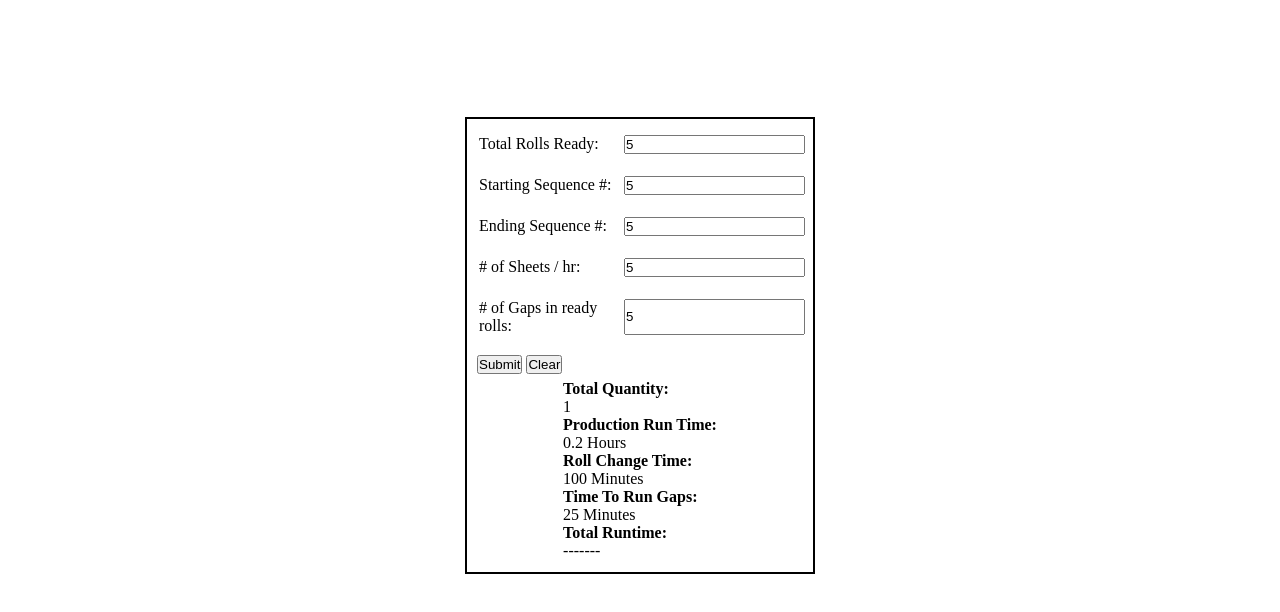
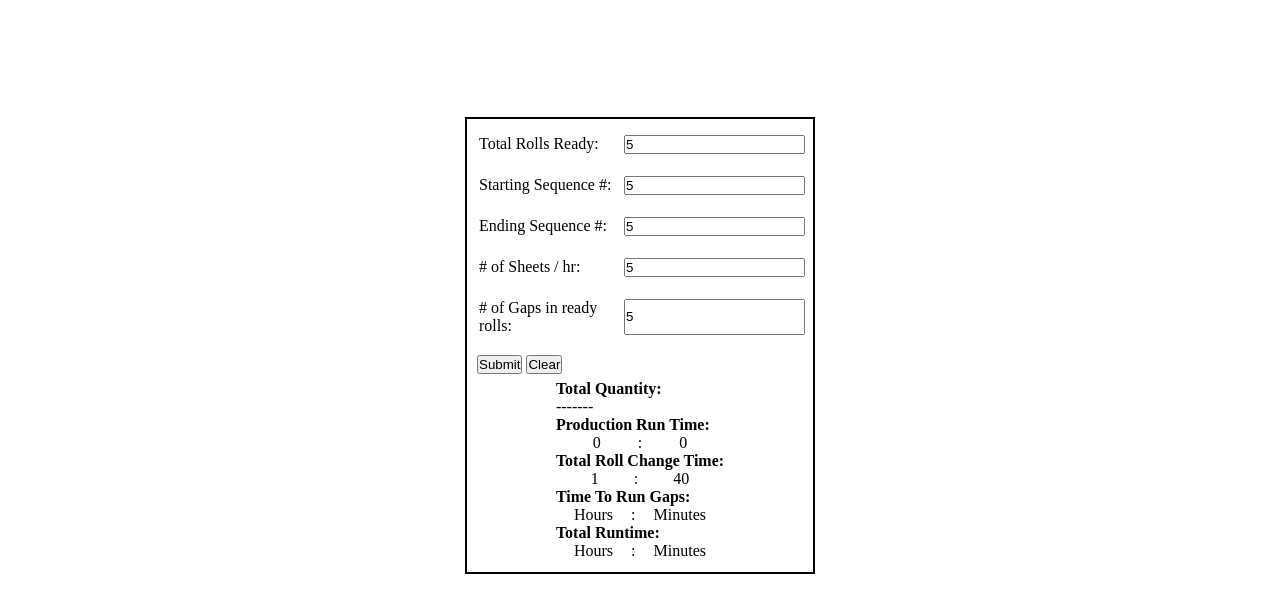
Before and after one commit to Jbugglin/rollr, a plain HTML site: page index.html in a window 1280 px wide. Both pictures are taken after typing "5", "5", "5", "5", "5" into the empty fields and a click on the button "Submit". Shown: the part 74-686 px from the top of the page. Drawn offline with Linux system fonts and the light colour scheme.

Commit message:
Big update
Overhauled the entirety of the JS. Taking a new approach with calculating the time to run production, gaps, roll changes, etc. Using global variables in order to be able to give a more exact total runtime to better estimations.

```diff
--- a/actions.js
+++ b/actions.js
@@ -1,59 +1,94 @@
 //Get value
-let totalReadyRolls = document.getElementById('totalReadyRolls');
+let totalRolls = document.getElementById('totalReadyRolls');
+let rollsReady = 0;
+let rollsHours = 0;
+let rollsMinutes = 0;
+
 let seqStart = document.getElementById('seqStart');
 let seqEnd = document.getElementById('seqEnd');
+let totalQty = 0;
+
 let prodVelo = document.getElementById('prodVelo');
+let prodHours = 0;
+let prodMinutes = 0;
+
 let numOfGaps = document.getElementById('numOfGaps');
+let gapHours = 0;
+let gapMinutes = 0;
 
+/**
+ *  Calculates the total time for gaps in the roll due to print errors.
+ *      Typically these take about 5-10 minutes to completely run out, but
+ *          for the scope of this project, we'll go with the former of the timings.
+ *              (user input for # of gaps in ready rolls) * 5...in minutes.
+ */
+function calcGapRun(){
+    console.log(numOfGaps.value);
+}
+
+/**
+ *  Calculates the total time for roll changes, this is the total rolls ready field.
+ *      1 roll change equals 20 minutes (may need to adjust based on estimated time).
+ *          (user input for total rolls ready) * 20...in minutes.
+ *              Once the total time exceeds 60 minutes, add up to hour.
+ */
+function calcRollChange(){
+    rollsReady = Math.round((totalRolls.value * (1/3) * 60)); //Calculates 20 min per roll change.
+    if (rollsReady >= 60){
+        rollsHours = Math.floor(rollsReady / 60);
+        rollsMinutes = (rollsReady % 60);
+        document.getElementById("rollChangeHours").innerHTML = rollsHours;
+        document.getElementById("rollChangeMinutes").innerHTML = rollsMinutes;
+    } else {
+        rollsHours = 0;
+        rollsMinutes = rollsReady;
+        document.getElementById("rollChangeHours").innerHTML = rollsHours;
+        document.getElementById("rollChangeMinutes").innerHTML = rollsMinutes;
+    }
+}
+
+/**
+ *  Calculates the production run time and converting to hours : minutes.
+ *      Calculation (in per hour): (total quantity / # of sheets per hour)
+ *          Need to take the whole number -> hours
+ *          The decimal * 60 -> minutes.
+ */
+function calcProdRun(){
+    prodHours = (totalQty / prodVelo.value);
+    prodMinutes = (prodHours % 1) * 60; //Mod 1 will return the decimal
+    document.getElementById("prodHours").innerHTML = Math.floor(prodHours);
+    document.getElementById("prodMinutes").innerHTML = prodMinutes.toFixed(0);
+}
+
+/**
+ *  Calculates the total quantity from the user inputs.
+ *      Also makes sure that the ending sequence is not greater than the starting.
+ *      If submitted without a sequence number, throw an error message.
+ */
+function calcTotalQty() {
+    if (seqStart.value >= 0 && seqEnd.value < seqStart.value){
+        totalQty = seqStart.value - (seqEnd.value - 1);
+        document.getElementById("quantity").innerHTML = totalQty;
+    } else {
+        seqInputError();
+    }
+}
+
+/**
+ *  This will print an error message to the user to prompt them to check their inputs.
+ */
+function seqInputError(){
+    alert("Check Sequence Inputs");
+}
+
+/**
+ *  Main driver, also handles the submit button clicked.
+ */
 let estimateForm = document.getElementById('user-input');
 estimateForm.addEventListener("submit", (e) => {
     e.preventDefault();
-    calcTotalQuantity();
-    calcRollChangeTime();
-    calcGapsInRoll();
+    calcTotalQty();
+    calcProdRun();
+    calcRollChange();
+    calcGapRun();
 });
-
-// Calcluate total run time: Add production run time,
-//  roll change time, and gap run time.
-function calcTotalRunTime(quantityRunTime) {
-    let runTime = quantityRunTime;
-    console.log(runTime);
-}
-
-
-// Subtract the sequence numbers to obtain total quantity
-function calcTotalQuantity(){
-    if (seqStart.value > 0){
-        let totalQuantity = seqStart.value - (seqEnd.value - 1);
-        document.getElementById('quantity').innerHTML = totalQuantity;
-        calcProdRunTime(totalQuantity);
-    } else {
-        console.log("start sequence !> 0");
-        startSequenceError();
-    }
-}
-
-function calcProdRunTime(totalQuantity){
-    let quantityRunTime = (totalQuantity / prodVelo.value);
-    document.getElementById('qtyRunTime').innerHTML = (Math.round((quantityRunTime + Number.EPSILON) * 100) / 100)+ " Hours";
-    calcTotalRunTime(quantityRunTime);
-}
-
-
-// Calculate total roll change time (total rolls ready * 20
-// minutes)
-function calcRollChangeTime(){
-    let totalRollChange = (totalReadyRolls.value * 20); //In Minutes
-    document.getElementById('rollChange').innerHTML = (Math.round((totalRollChange + Number.EPSILON) * 100) / 100)+ " Minutes";
-}
-
-// Calculate total time needed for gaps in roll (total
-// number of gaps * 5 minutes)
-function calcGapsInRoll(){
-    let totalGapTime = (numOfGaps.value * 5); //In Minutes
-    document.getElementById('runGap').innerHTML = (Math.round((totalGapTime + Number.EPSILON) * 100) / 100)+ " Minutes";
-}
-
-function startSequenceError(){
-    alert("The starting sequence needs to be greater than 0!");
-}
--- a/index.html
+++ b/index.html
@@ -2,7 +2,7 @@
 <html lang="en">
 <head>
     <meta charset="UTF-8">
-    <meta name="viewport" content="width=device-width, initial-scale=1.0">
+    <meta name="viewport" content="width=device-width, initial-scale=1.0, user-scalable=no">
     <link rel="stylesheet" href="style.css">
     <title>Roll Estimator -JB-</title>
 </head>
@@ -19,22 +19,22 @@
                 <!-- Will convert this to a drop-down selection -->
                 <div class="user-input-field">
                     <label for="totalReadyRolls">Total Rolls Ready:</label>
-                    <input type="number" name="totalReadyRolls" id="totalReadyRolls">
+                    <input type="number" name="totalReadyRolls" id="totalReadyRolls" min="0">
                 </div>
                 <br>
                 <div class="user-input-field">
                     <label for="seqStart">Starting Sequence #:</label>
-                    <input type="number" name="seqStart" id="seqStart">
+                    <input type="number" name="seqStart" id="seqStart" min="0">
                 </div>
                 <br>
                 <div class="user-input-field">
                     <label for="seqEnd">Ending Sequence #:</label>
-                    <input type="number" name="seqEnd" id="seqEnd">
+                    <input type="number" name="seqEnd" id="seqEnd" min="0">
                 </div>
                 <br>
                 <div class="user-input-field">
                     <label for="prodVelo"># of Sheets / hr:</label>
-                    <input type="number" name="prodVelo" id="prodVelo">
+                    <input type="number" name="prodVelo" id="prodVelo" min="0">
                 </div>
                 <br>
                 <!-- Will convert this to a drop-down selection -->
@@ -55,22 +55,38 @@
 
                 <div id="quantityRunTime">
                     <span>Production Run Time: </span>
-                    <div id="qtyRunTime">-------</div>
+                    <div class="runTime">
+                        <div id="prodHours">Hours</div>
+                        <div class="colon">:</div>
+                        <div id="prodMinutes">Minutes</div>
+                    </div>
                 </div>
 
                 <div id="rollChangeTime">
-                    <span>Roll Change Time: </span>
-                    <div id="rollChange">-------</div>
+                    <span>Total Roll Change Time: </span>
+                    <div class="runTime">
+                        <div id="rollChangeHours">Hours</div>
+                        <div class="colon">:</div>
+                        <div id="rollChangeMinutes">Minutes</div>
+                    </div>
                 </div>
 
                 <div id="rollGapTime">
                     <span>Time To Run Gaps: </span>
-                    <div id="runGap">-------</div>
+                    <div class="runTime">
+                        <div id="gapHours">Hours</div>
+                        <div class="colon">:</div>
+                        <div id="gapMinutes">Minutes</div>
+                    </div>
                 </div>
 
                 <div id="totalRunTime">
                     <span>Total Runtime: </span>
-                    <div id="runtime">-------</div>
+                    <div class="runTime">
+                        <div id="totalHours">Hours</div>
+                        <div class="colon">:</div>
+                        <div id="totalMinutes">Minutes</div>
+                    </div>
                 </div>
             </div>
         </div>
--- a/style.css
+++ b/style.css
@@ -60,3 +60,8 @@ main {
     display: flex;
     justify-content: space-between;
 }
+
+.runTime {
+    display: flex;
+    justify-content: space-evenly;
+}
```
Also changed, not shown: notes.txt.
